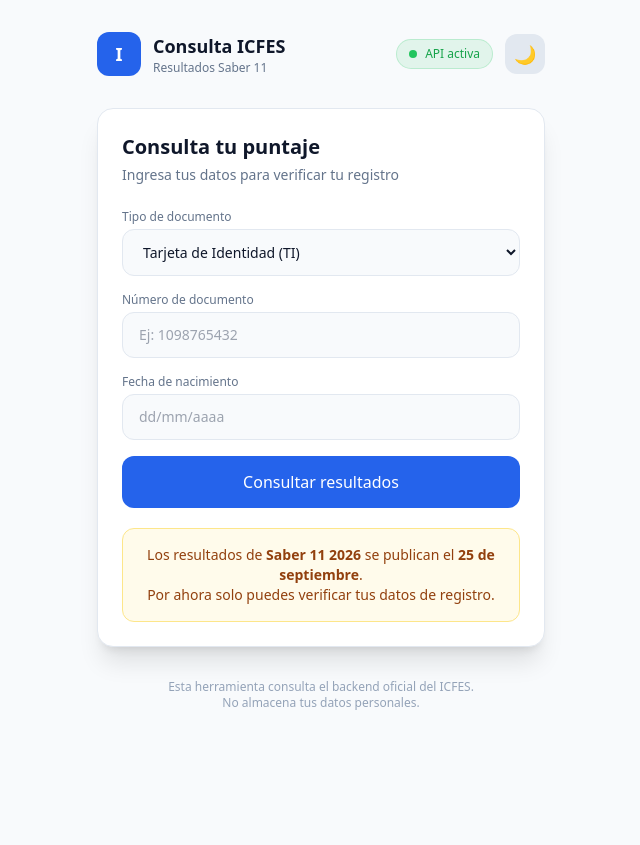
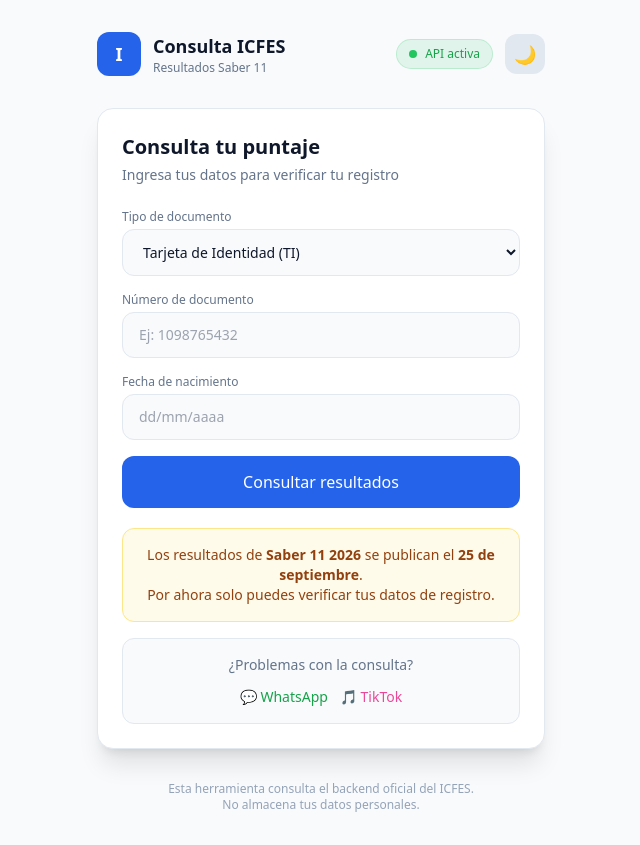
Before and after one commit to emanuelunk666/icfes-consulta2026, a website: page index.html in a window 1280 px wide. Shown: the whole page, without its empty margins (319-959 px from the left). Before the commit the page ends 800 px from the top, so only its background shows below. Drawn offline with nearby package versions, Linux system fonts and the light colour scheme.

Commit message:
Update index.html

```diff
--- a/index.html
+++ b/index.html
@@ -78,9 +78,31 @@
       </button>
     </div>
 
+    <!-- Aviso -->
     <div class="mt-5 p-4 rounded-xl bg-amber-50 dark:bg-amber-500/10 border border-amber-200 dark:border-amber-500/20 text-amber-800 dark:text-amber-200 text-sm text-center">
       Los resultados de <strong>Saber 11 2026</strong> se publican el <strong>25 de septiembre</strong>.
       <br>Por ahora solo puedes verificar tus datos de registro.
+    </div>
+
+    <!-- Contacto -->
+    <div class="mt-4 p-4 rounded-xl bg-slate-50 dark:bg-[#0f172a] border border-slate-200 dark:border-white/10 text-center text-sm">
+      <p class="text-slate-500 dark:text-gray-400 mb-3">¿Problemas con la consulta?</p>
+      <div class="flex flex-col sm:flex-row justify-center gap-3">
+        <a
+          href="https://wa.me/573192463799?text=Hola%2C%20tengo%20un%20problema%20consultando%20mis%20resultados%20ICFES"
+          target="_blank"
+          class="inline-flex items-center justify-center gap-2 text-green-600 dark:text-green-400 hover:underline font-medium"
+        >
+          💬 WhatsApp
+        </a>
+        <a
+          href="https://www.tiktok.com/@emanuelunk"
+          target="_blank"
+          class="inline-flex items-center justify-center gap-2 text-pink-500 hover:underline font-medium"
+        >
+          🎵 TikTok
+        </a>
+      </div>
     </div>
 
     <div id="error" class="hidden mt-4 p-3 rounded-xl bg-red-50 dark:bg-red-500/10 border border-red-200 dark:border-red-500/20 text-red-600 dark:text-red-300 text-sm text-center"></div>
@@ -136,7 +158,7 @@
         resultadosDiv.innerHTML = `
           <div class="bg-slate-50 dark:bg-[#0f172a] border border-slate-200 dark:border-white/10 rounded-xl p-4">
             <p class="text-sm font-medium mb-2">Respuesta para ${numeroRegistro}:</p>
-            <pre class="text-xs overflow-auto max-h-80 bg-black/20 p-3 rounded-lg">${JSON.stringify(data, null, 2)}</pre>
+            <pre class="text-xs overflow-auto max-h-96 bg-black/20 p-3 rounded-lg">${JSON.stringify(data, null, 2)}</pre>
           </div>
         `;
       } catch (err) {
```
